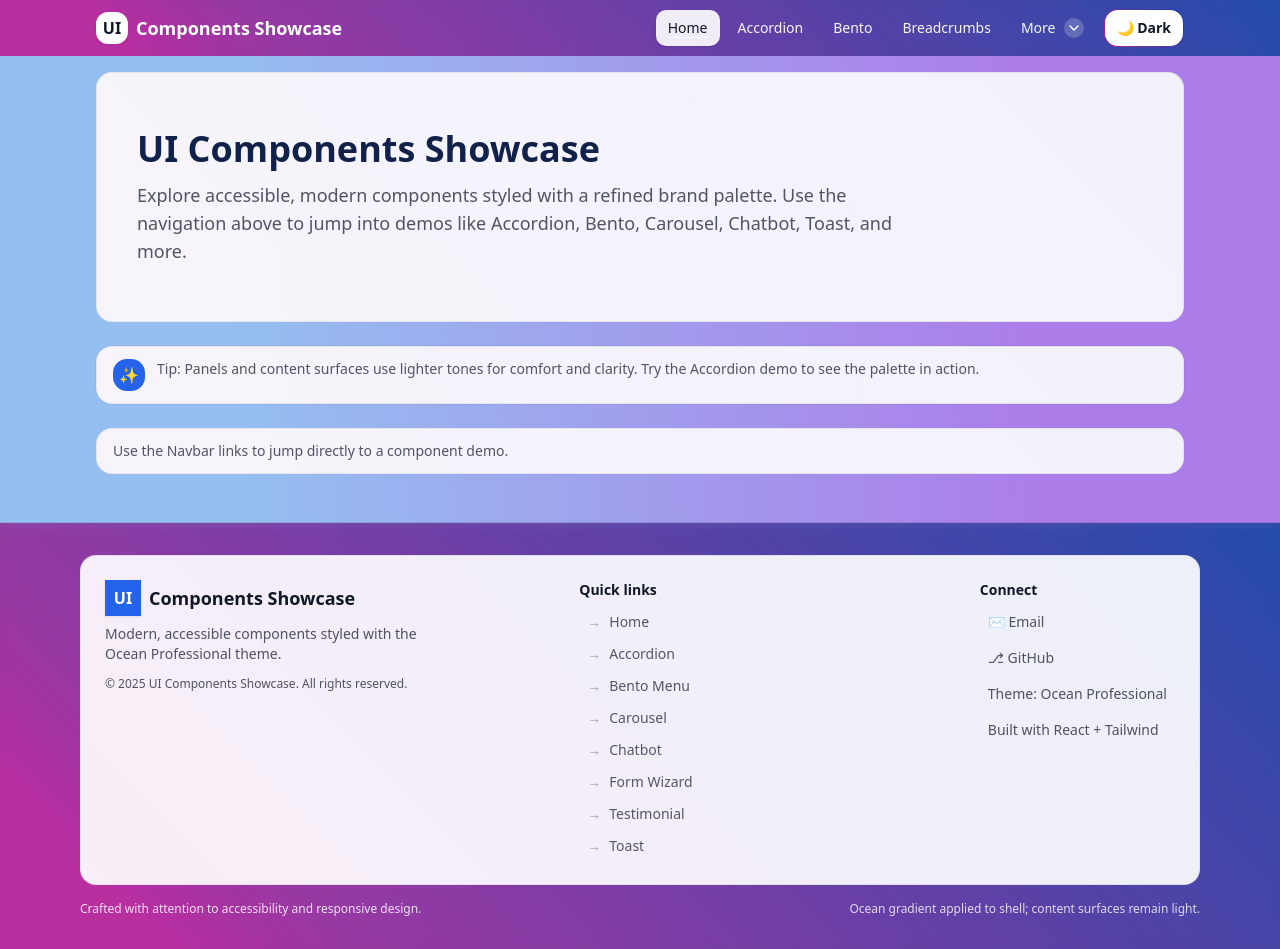
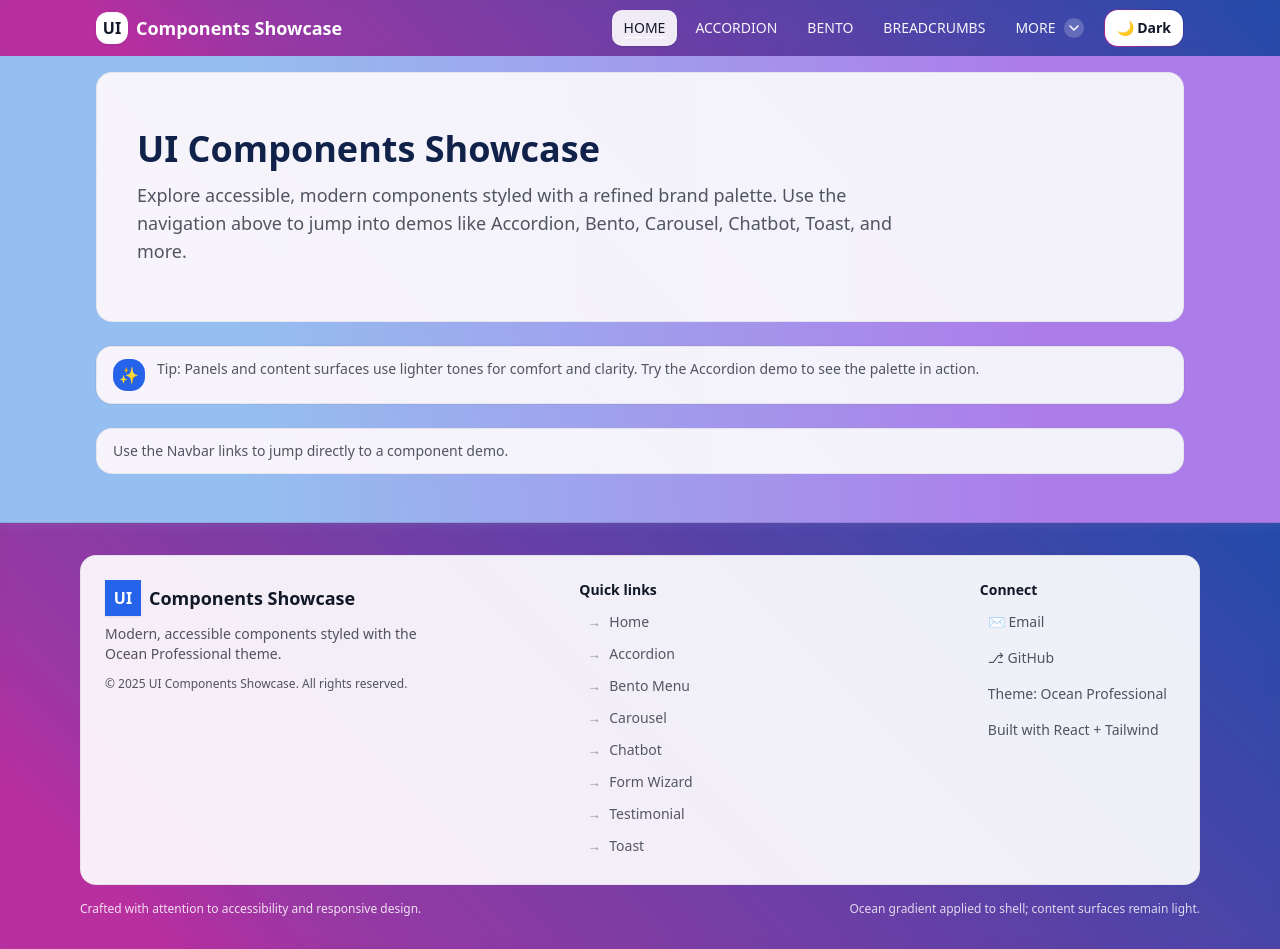
Before and after one commit to kavia-common/ui-components-showcase-3705-3714, a React (Create React App) app in the folder frontend_react_app/: page / in a window 1280 px wide. Built offline with nearby package versions, Linux system fonts and the light colour scheme.

Commit message:
Checkpoint 99 - cgb1804199

```diff
--- a/frontend_react_app/src/components/Navbar.jsx
+++ b/frontend_react_app/src/components/Navbar.jsx
@@ -13,8 +13,10 @@ import Portal from "./ui/primitives/Portal";
  */
 export default function Navbar({ theme, onToggle }) {
   // Small-to-medium rounding with accessible focus states for links
+  // Typography for all navbar links (desktop items, dropdown trigger, dropdown items, and mobile items)
+  // Ensures consistent font size, weight, and spacing across all nav text.
   const baseLink =
-    "px-3 py-2 rounded-md text-sm font-medium transition focus:outline-none focus-visible:ring-2 focus-visible:ring-white/60 focus-visible:ring-offset-0";
+    "px-3 py-2 rounded-md text-sm font-medium tracking-normal uppercase transition focus:outline-none focus-visible:ring-2 focus-visible:ring-white/60 focus-visible:ring-offset-0";
   const activeLink =
     "bg-white/90 text-text shadow-soft underline underline-offset-4 decoration-white";
   const inactiveLink = "text-white/95 hover:text-white hover:bg-white/10";
@@ -281,7 +283,7 @@ export default function Navbar({ theme, onToggle }) {
                         });
                       }}
                     >
-                      <span className="select-none">More</span>
+                      <span className="select-none uppercase">More</span>
                       {/* Chevron arrow that rotates when open */}
                       <span
                         className={[
@@ -371,7 +373,9 @@ export default function Navbar({ theme, onToggle }) {
                                     to={item.to}
                                     className={({ isActive }) =>
                                       [
-                                        "block w-full text-left px-4 py-2.5 text-sm",
+                                        // Match navbar link typography and spacing
+                                        "block w-full text-left px-3 py-2",
+                                        "text-sm font-medium tracking-normal uppercase",
                                         "rounded-md",
                                         // Base: no static borders; keep background transparent at rest
                                         isActive
@@ -460,7 +464,7 @@ function MobileMenu({ primary, more, onAfterNavigate }) {
       <button
         ref={btnRef}
         type="button"
-        className="inline-flex items-center gap-2 px-3 py-2 text-sm font-semibold rounded-md bg-white/10 text-white/90 hover:text-white hover:bg-white/15 focus:outline-none focus-visible:ring-2 focus-visible:ring-white/60"
+        className="inline-flex items-center gap-2 px-3 py-2 text-sm font-medium tracking-normal uppercase rounded-md bg-white/10 text-white/90 hover:text-white hover:bg-white/15 focus:outline-none focus-visible:ring-2 focus-visible:ring-white/60"
         aria-haspopup="menu"
         aria-expanded={open ? "true" : "false"}
         onClick={() => setOpen((v) => !v)}
@@ -495,7 +499,10 @@ function MobileMenu({ primary, more, onAfterNavigate }) {
                   end={item.end}
                   className={({ isActive }) =>
                     [
-                      "block w-full text-left px-3 py-2 text-sm rounded-md",
+                      // Match navbar link typography and spacing
+                      "block w-full text-left px-3 py-2",
+                      "text-sm font-medium tracking-normal uppercase",
+                      "rounded-md",
                       isActive
                         ? "bg-white text-slate-900 shadow-soft"
                         : "text-white",
```
Also changed, not shown: 2 other files (tests, documents, lock files or other folders).
